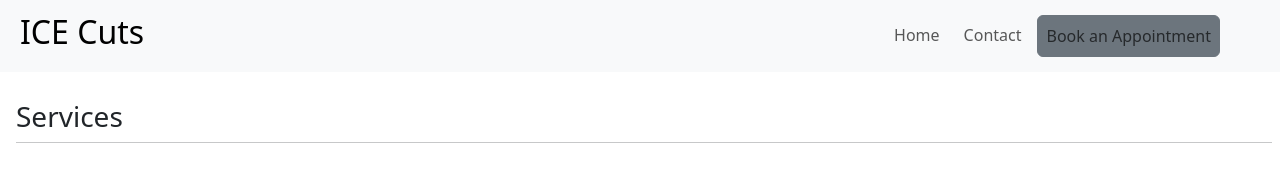
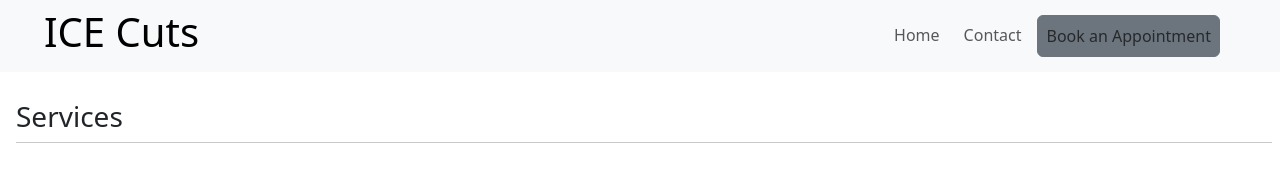
Before and after one commit to osasiyamu/IceCuts, a plain HTML site: page services.html in a window 1280 px wide. Drawn offline with nearby package versions, Linux system fonts and the light colour scheme.

Commit message:
Main structure done
the main structure finished for booking and index

```diff
--- a/services.html
+++ b/services.html
@@ -12,7 +12,7 @@
         <div class="container-fluid">
             <a class="navbar-brand" href="#">
                 <!-- <img src="your-image-url.png" width="30" height="30" alt="Brand"> -->
-                <h2 class="ms-2">ICE Cuts</h2>
+                <h1 class="ms-0"><a href="index.html" style="text-decoration: none; color: black;">ICE Cuts</a></h2>
             </a>
 
             <button class="navbar-toggler" type="button" data-bs-toggle="collapse" data-bs-target="#navbarNav" aria-controls="navbarNav" aria-expanded="false" aria-label="Toggle navigation">
```
Also changed, not shown: booking.html (+1 -1 lines), index.html (+1 -1 lines).
